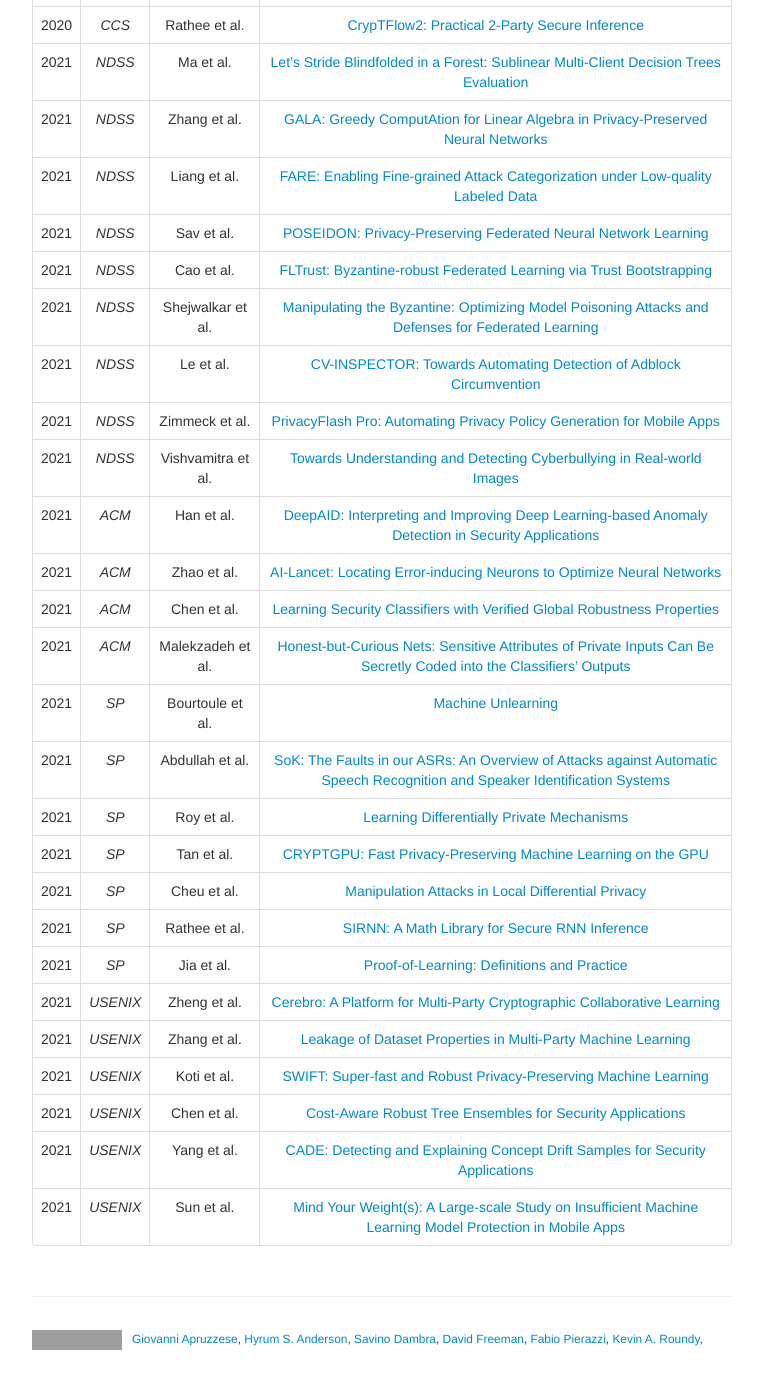
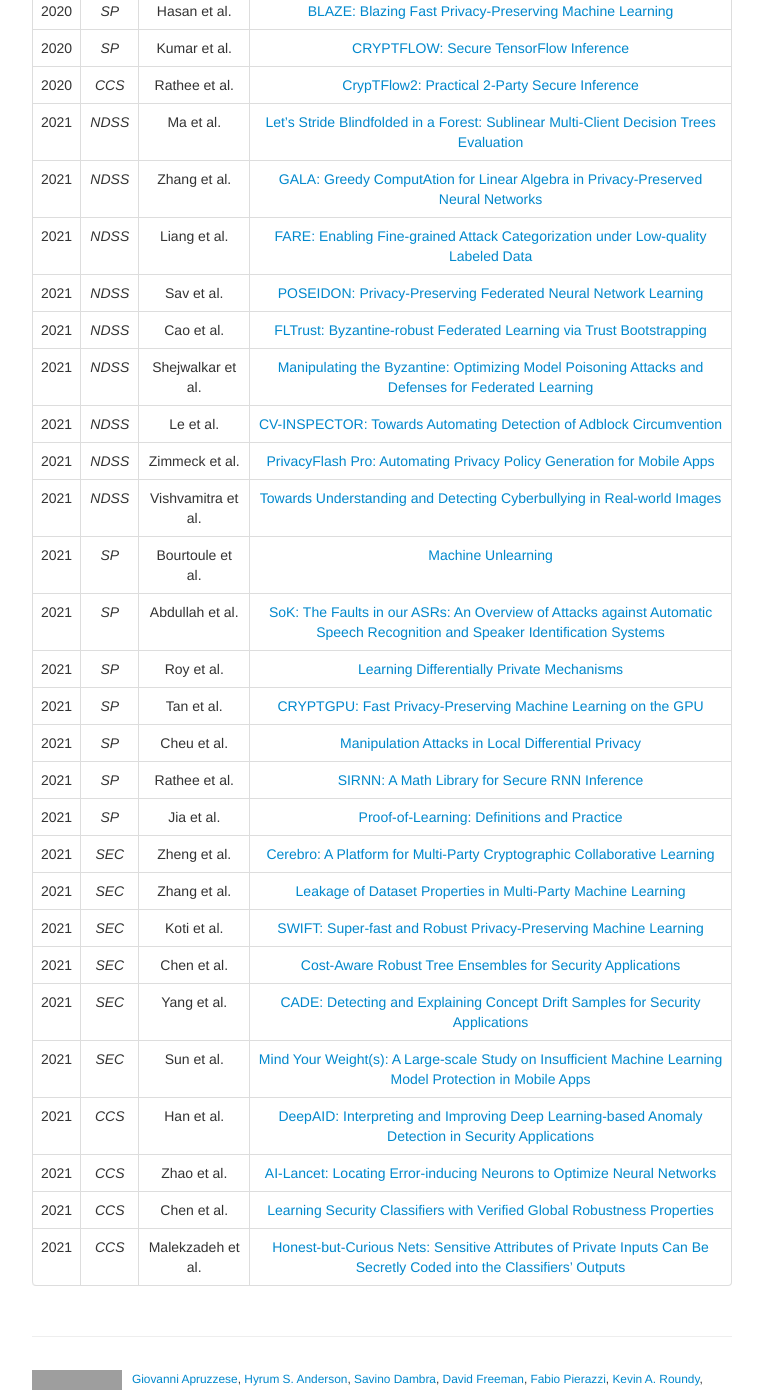
Before and after one commit to real-gradients/real-gradients.github.io, a Jekyll site: the page built from resources/leftout_papers.md, in a window 1280 px wide and 1400 px high, scrolled down 962 px. Shown: the whole window, without its empty margins (258-1021 px from the left). Built offline with Jekyll 4.4.1, drawn with Linux system fonts in a browser that asks for light colours; before the commit the page ends 2322 px from its top, so only the background shows below that; some of the changed text lies outside the part shown; grey boxes are pictures that could not be loaded.

Commit message:
missing papers

```diff
--- a/resources/leftout_papers.md
+++ b/resources/leftout_papers.md
@@ -5,7 +5,7 @@
 description: tbd
 ---
 
-We report in the table below all the papers that, despite being related to machine learning and cybersecurity, were not included in the Table provided at the end of our paper.
+We report below those 43 papers were not included in Table IV of our position paper. Specifically, these papers are those that were included in the Proceedings of either: ACM Conference on Computer and Communications Security (CCS), IEEE Symposium on Security and Privacy (SP), Network and Distributed Systems Security Symposium (NDSS), USENIX Security Symposium (SEC) --- between 2019 and 2021. All such works were somewhat related to machine learning and cybersecurity, but fell outside the scope of our position paper (refer to Appendix B-A for an explanation).
 
 
 
--- a/resources/table.md
+++ b/resources/table.md
@@ -1,18 +1,18 @@
 |  Year  | Venue | Authors | Title (+link) |
-|:--:|:--:|:----------:|:-------------------:|
+|:--:|:--:|:------------------:|:-------------------:|
 |  2019 | _NDSS_ | Hagestedt et al. |     [MBeacon: Privacy-Preserving Beacons for DNA Methylation Data](https://www.ndss-symposium.org/wp-content/uploads/2019/02/ndss2019_03A-2_Hagestedt_paper.pdf)     |
 | 2019 | _SP_ | Zheng et al. | [Helen: Maliciously Secure Coopetitive Learning for Linear Models](https://ieeexplore.ieee.org/stamp/stamp.jsp?arnumber=8835215) |
 | 2019 | _SP_ | Melis et al. | [Exploiting Unintended Feature Leakage in Collaborative Learning](https://ieeexplore.ieee.org/stamp/stamp.jsp?arnumber=8835269) |
-| 2019 | _USENIX_ | Mirsky et al. | [CT-GAN: Malicious Tampering of 3D Medical Imagery using Deep Learning](https://www.usenix.org/system/files/sec19-mirsky_0.pdf) |
+| 2019 | _SEC_ | Mirsky et al. | [CT-GAN: Malicious Tampering of 3D Medical Imagery using Deep Learning](https://www.usenix.org/system/files/sec19-mirsky_0.pdf) |
 | 2019 | _CCS_ | Agraval et al. | [QUOTIENT: Two-Party Secure Neural Network Training and Prediction](https://dl.acm.org/doi/pdf/10.1145/3319535.3339819) |
 | 2019 | _CCS_ | Baluta et al. | [Quantitative Verification of Neural Networks and Its Security Applications](https://dl.acm.org/doi/pdf/10.1145/3319535.3354245) |
 | 2019 | _CCS_ | Du et al. | [Lifelong Anomaly Detection Through Unlearning](https://dl.acm.org/doi/pdf/10.1145/3319535.3363226) |
 | 2020 | _NDSS_ | Bohler et al. | [Secure Sublinear Time Differentially Private Median Computation](https://www.ndss-symposium.org/wp-content/uploads/2020/02/24150-paper.pdf) |
 | 2020 | _NDSS_ | Patra et al. | [BLAZE: Blazing Fast Privacy-Preserving Machine Learning](https://www.ndss-symposium.org/wp-content/uploads/2020/02/24202-paper.pdf) |
 | 2020 | _NDSS_ | Chaudari et al. | [Trident: Efficient 4PC Framework for Privacy Preserving Machine Learning](https://www.ndss-symposium.org/wp-content/uploads/2020/02/23005-paper.pdf) |
-| 2020 | _USENIX_ | Shan et al. | [Fawkes: Protecting Privacy against Unauthorized Deep Learning Models](https://www.usenix.org/system/files/sec20-shan.pdf) |
-| 2020 | _USENIX_ | Fang et al. | [Local Model Poisoning Attacks to Byzantine-Robust Federated Learning](https://www.usenix.org/system/files/sec20-fang.pdf) |
-| 2020 | _USENIX_ | Pan et al. | [Justinian’s GAAvernor: Robust Distributed Learning with Gradient Aggregation Agent](https://www.usenix.org/system/files/sec20-pan.pdf) |
+| 2020 | _SEC_ | Shan et al. | [Fawkes: Protecting Privacy against Unauthorized Deep Learning Models](https://www.usenix.org/system/files/sec20-shan.pdf) |
+| 2020 | _SEC_ | Fang et al. | [Local Model Poisoning Attacks to Byzantine-Robust Federated Learning](https://www.usenix.org/system/files/sec20-fang.pdf) |
+| 2020 | _SEC_ | Pan et al. | [Justinian’s GAAvernor: Robust Distributed Learning with Gradient Aggregation Agent](https://www.usenix.org/system/files/sec20-pan.pdf) |
 | 2020 | _SP_ | Pan et al. | [Privacy Risks of General-Purpose Language Models](https://ieeexplore.ieee.org/stamp/stamp.jsp?arnumber=9152761) |
 | 2020 | _SP_ | Wu et al. | [The Value of Collaboration in Convex Machine Learning with Differential Privacy](https://ieeexplore.ieee.org/stamp/stamp.jsp?arnumber=9152691) |
 | 2020 | _SP_ | Hasan et al. | [BLAZE: Blazing Fast Privacy-Preserving Machine Learning](https://ieeexplore.ieee.org/stamp/stamp.jsp?arnumber=9152778) |
@@ -27,10 +27,6 @@
 | 2021 | _NDSS_ | Le et al. | [CV-INSPECTOR: Towards Automating Detection of Adblock Circumvention](https://www.ndss-symposium.org/wp-content/uploads/ndss2021_7C-1_24055_paper.pdf) |
 | 2021 | _NDSS_ | Zimmeck et al. | [PrivacyFlash Pro: Automating Privacy Policy Generation for Mobile Apps](https://www.ndss-symposium.org/wp-content/uploads/ndss2021_7C-3_24100_paper.pdf) |
 | 2021 | _NDSS_ | Vishvamitra et al. | [Towards Understanding and Detecting Cyberbullying in Real-world Images](https://www.ndss-symposium.org/wp-content/uploads/ndss2021_7C-4_24260_paper.pdf) |
-| 2021 | _ACM_ | Han et al. | [DeepAID: Interpreting and Improving Deep Learning-based Anomaly Detection in Security Applications](https://dl.acm.org/doi/pdf/10.1145/3460120.3484589) |
-| 2021 | _ACM_ | Zhao et al. | [AI-Lancet: Locating Error-inducing Neurons to Optimize Neural Networks](https://dl.acm.org/doi/pdf/10.1145/3460120.3484818) |
-| 2021 | _ACM_ | Chen et al. | [Learning Security Classifiers with Verified Global Robustness Properties](https://dl.acm.org/doi/pdf/10.1145/3460120.3484776) |
-| 2021 | _ACM_ | Malekzadeh et al. | [Honest-but-Curious Nets: Sensitive Attributes of Private Inputs Can Be Secretly Coded into the Classifiers’ Outputs](https://dl.acm.org/doi/pdf/10.1145/3460120.3484533) |
 | 2021 | _SP_ | Bourtoule et al. | [Machine Unlearning](https://ieeexplore.ieee.org/stamp/stamp.jsp?arnumber=9519428) |
 | 2021 | _SP_ | Abdullah et al. | [SoK: The Faults in our ASRs: An Overview of Attacks against Automatic Speech Recognition and Speaker Identification Systems](https://ieeexplore.ieee.org/stamp/stamp.jsp?arnumber=9519395) |
 | 2021 | _SP_ | Roy et al. | [Learning Differentially Private Mechanisms](https://ieeexplore.ieee.org/stamp/stamp.jsp?arnumber=9519410) |
@@ -38,11 +34,15 @@
 | 2021 | _SP_ | Cheu et al. | [Manipulation Attacks in Local Differential Privacy](https://ieeexplore.ieee.org/stamp/stamp.jsp?arnumber=9519418) |
 | 2021 | _SP_ | Rathee et al. | [SIRNN: A Math Library for Secure RNN Inference](https://ieeexplore.ieee.org/stamp/stamp.jsp?arnumber=9519413) |
 | 2021 | _SP_ | Jia et al. | [Proof-of-Learning: Definitions and Practice](https://ieeexplore.ieee.org/stamp/stamp.jsp?arnumber=9519402) |
-| 2021 | _USENIX_ | Zheng et al. | [Cerebro: A Platform for Multi-Party Cryptographic Collaborative Learning](https://www.usenix.org/system/files/sec21-zheng.pdf) |
-| 2021 | _USENIX_ | Zhang et al. | [Leakage of Dataset Properties in Multi-Party Machine Learning](https://www.usenix.org/system/files/sec21-zhang-wanrong.pdf) |
-| 2021 | _USENIX_ | Koti et al. | [SWIFT: Super-fast and Robust Privacy-Preserving Machine Learning](https://www.usenix.org/system/files/sec21-koti.pdf) |
-| 2021 | _USENIX_ | Chen et al. | [Cost-Aware Robust Tree Ensembles for Security Applications](https://www.usenix.org/system/files/sec21-chen-yizheng.pdf) |
-| 2021 | _USENIX_ | Yang et al. | [CADE: Detecting and Explaining Concept Drift Samples for Security Applications](https://www.usenix.org/system/files/sec21-yang-limin.pdf) |
-| 2021 | _USENIX_ | Sun et al. | [Mind Your Weight(s): A Large-scale Study on Insufficient Machine Learning Model Protection in Mobile Apps](https://www.usenix.org/system/files/sec21-sun-zhichuang.pdf) |
+| 2021 | _SEC_ | Zheng et al. | [Cerebro: A Platform for Multi-Party Cryptographic Collaborative Learning](https://www.usenix.org/system/files/sec21-zheng.pdf) |
+| 2021 | _SEC_ | Zhang et al. | [Leakage of Dataset Properties in Multi-Party Machine Learning](https://www.usenix.org/system/files/sec21-zhang-wanrong.pdf) |
+| 2021 | _SEC_ | Koti et al. | [SWIFT: Super-fast and Robust Privacy-Preserving Machine Learning](https://www.usenix.org/system/files/sec21-koti.pdf) |
+| 2021 | _SEC_ | Chen et al. | [Cost-Aware Robust Tree Ensembles for Security Applications](https://www.usenix.org/system/files/sec21-chen-yizheng.pdf) |
+| 2021 | _SEC_ | Yang et al. | [CADE: Detecting and Explaining Concept Drift Samples for Security Applications](https://www.usenix.org/system/files/sec21-yang-limin.pdf) |
+| 2021 | _SEC_ | Sun et al. | [Mind Your Weight(s): A Large-scale Study on Insufficient Machine Learning Model Protection in Mobile Apps](https://www.usenix.org/system/files/sec21-sun-zhichuang.pdf) |
+| 2021 | _CCS_ | Han et al. | [DeepAID: Interpreting and Improving Deep Learning-based Anomaly Detection in Security Applications](https://dl.acm.org/doi/pdf/10.1145/3460120.3484589) |
+| 2021 | _CCS_ | Zhao et al. | [AI-Lancet: Locating Error-inducing Neurons to Optimize Neural Networks](https://dl.acm.org/doi/pdf/10.1145/3460120.3484818) |
+| 2021 | _CCS_ | Chen et al. | [Learning Security Classifiers with Verified Global Robustness Properties](https://dl.acm.org/doi/pdf/10.1145/3460120.3484776) |
+| 2021 | _CCS_ | Malekzadeh et al. | [Honest-but-Curious Nets: Sensitive Attributes of Private Inputs Can Be Secretly Coded into the Classifiers’ Outputs](https://dl.acm.org/doi/pdf/10.1145/3460120.3484533) |
 {:.table}
 {:.table-bordered}
```
